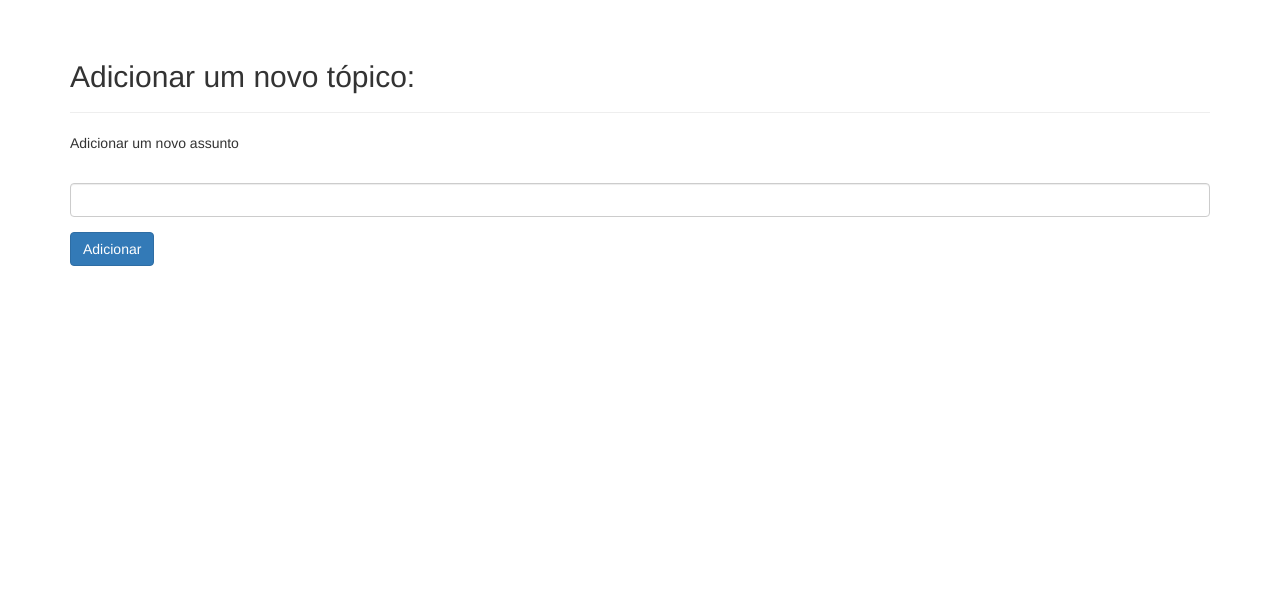
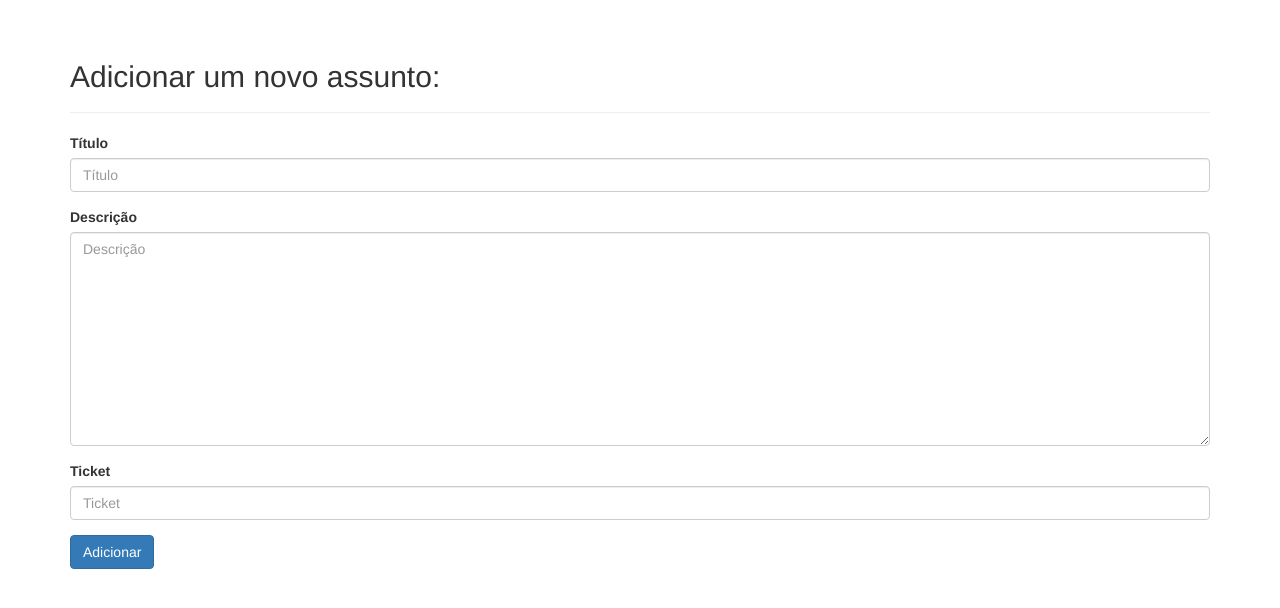
Before and after one commit to tv-nieri/knowledge_pool, a Django app: page /novo_assunto/ in a window 1280 px wide. Shown: the part 51-659 px from the top of the page. Run offline with Django 3.2, Linux system fonts and the light colour scheme; a user stored in the database is signed in; some libraries are stand-ins or nearby versions.

Commit message:
Add fiends to Assunto

```diff
--- a/knowledge_pool/forms.py
+++ b/knowledge_pool/forms.py
@@ -10,8 +10,9 @@ class AssuntoForm(forms.ModelForm):
     class Meta:
         """ Classe de dados do Modelo assunto (transforma em campos) """
         model = Assunto
-        fields = ['titulo']
-        labels = {'titulo': ''}
+        fields = ['titulo', 'descricao', 'ticket_associado']
+        labels = {'titulo': 'Título', 'descricao': 'Descrição',
+                            'ticket_associado': 'Ticket'}
 
 
 class EntradaForm(forms.ModelForm):
--- a/knowledge_pool/models.py
+++ b/knowledge_pool/models.py
@@ -6,6 +6,8 @@ from django.contrib.auth.models import User
 class Assunto(models.Model):
     """ Classe que represneta uma assunto """
     titulo = models.CharField(max_length=200)
+    ticket_associado = models.CharField(max_length=100)
+    descricao = models.TextField()
     data_criacao = models.DateTimeField(auto_now_add=True)
     dono = models.ForeignKey(User)
 
--- a/knowledge_pool/templates/knowledge_pool/novo_assunto.html
+++ b/knowledge_pool/templates/knowledge_pool/novo_assunto.html
@@ -2,11 +2,10 @@
 {% load bootstrap3 %}
 
 {% block header %}
-    <h2>Adicionar um novo tópico:</h2>
+    <h2>Adicionar um novo assunto:</h2>
 {% endblock header %}
 
 {% block content %}
-  <p>Adicionar um novo assunto</p>
 
   <form action="{% url 'knowledge_pool:novo_assunto' %}" method="POST" class="form">
     {% csrf_token %}
--- a/knowledge_pool/views.py
+++ b/knowledge_pool/views.py
@@ -3,6 +3,8 @@ from django.shortcuts import render
 from django.http import HttpResponseRedirect
 from django.core.urlresolvers import reverse
 from django.contrib.auth.decorators import login_required
+from django.contrib.auth.models import User
+from django.core.exceptions import ObjectDoesNotExist
 
 from .models import Assunto, Entrada
 from .forms import AssuntoForm, EntradaForm
@@ -10,7 +12,13 @@ from .forms import AssuntoForm, EntradaForm
 
 def index(request):
     """ Retorna página Inicial """
-    return render(request, 'knowledge_pool/index.html')
+    try:
+        user = User.objects.get(id=request.user.id)
+        context = {'user': user}
+        return render(request, 'knowledge_pool/index.html', context)
+    except ObjectDoesNotExist:
+        return render(request, 'knowledge_pool/index.html')
+
 
 
 @login_required
```
Also changed, not shown: knowledge_pool/templates/knowledge_pool/index.html (+10 -4 lines), db.sqlite3, knowledge_pool/migrations/0001_initial.py (added), knowledge_pool/migrations/0002_assunto_ticket_associado.py (added), knowledge_pool/migrations/__init__.py (deleted).
